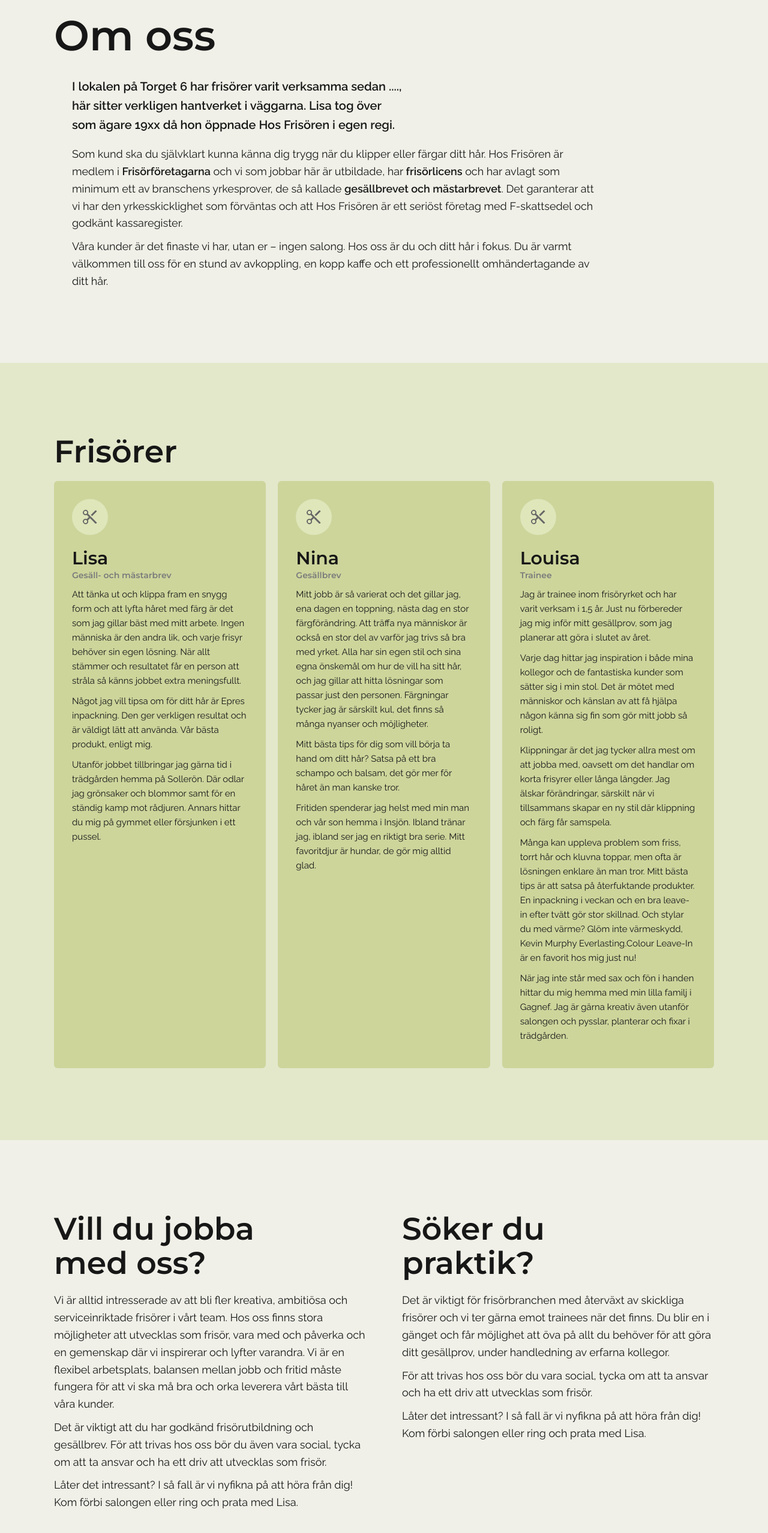
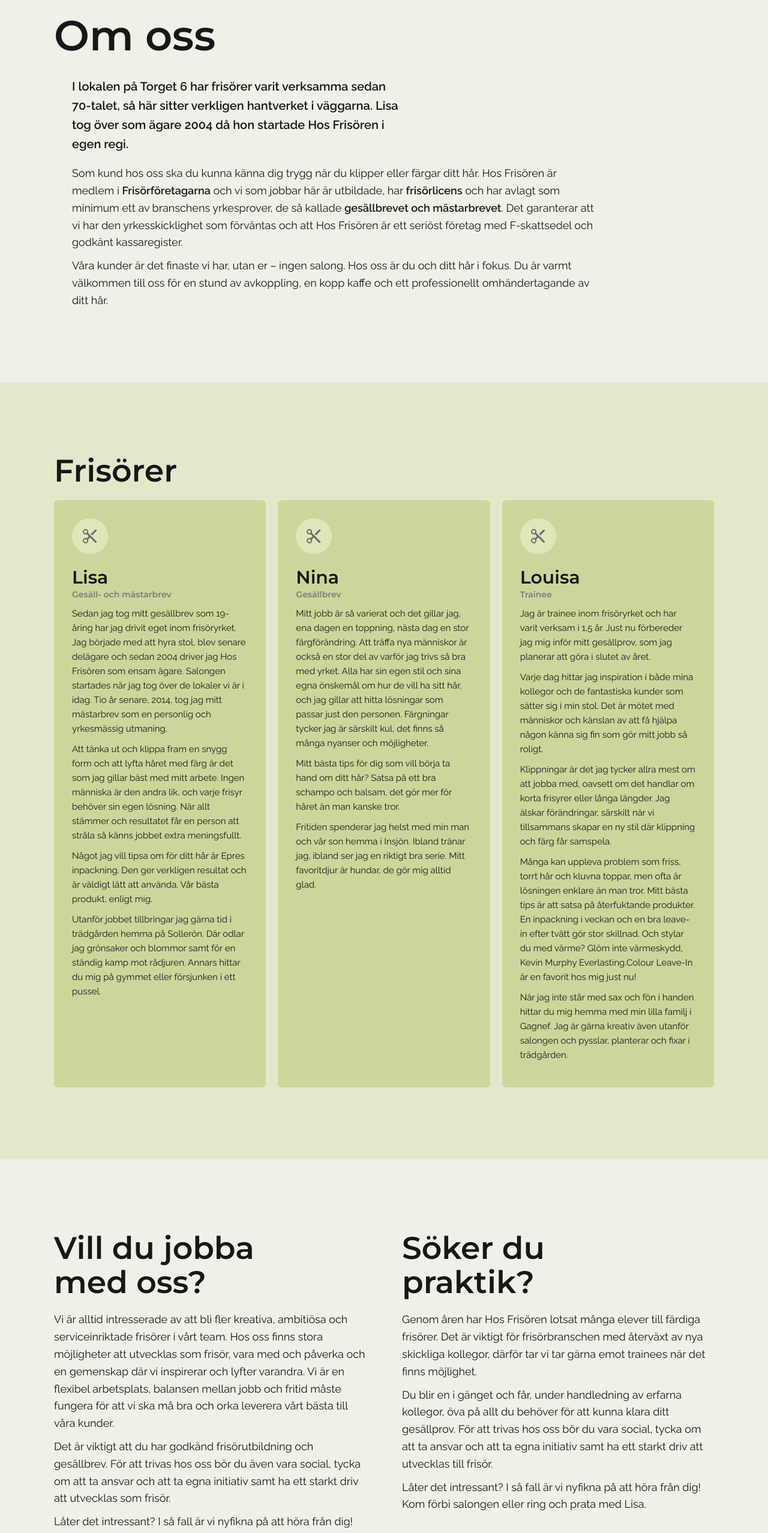
Before and after one commit to Lenanor/hosfrisoren, a Next.js app: page /about in a window 1280 px wide. Shown: the part 160-2716 px from the top of the page at 60% size. Built offline with nearby package versions, Linux system fonts and the light colour scheme.

Commit message:
add text, add vercel.json

```diff
--- a/src/app/open/page.js
+++ b/src/app/open/page.js
@@ -34,7 +34,7 @@ function Open() {
             <span role="img" aria-label="sun">
               ☀️
             </span>{" "}
-            LISA: v.28 och v.29
+            LISA: v.28, v.29 och v.35
           </p>
           <p className={styles.bold}>
             {" "}
--- a/src/content/about-content.js
+++ b/src/content/about-content.js
@@ -1,13 +1,13 @@
 export const introText = (
   <>
     <p>
-      I lokalen på Torget 6 har frisörer varit verksamma sedan ...., här sitter
-      verkligen hantverket i väggarna. Lisa tog över som ägare 19xx då hon
-      öppnade Hos Frisören i egen regi.
+      I lokalen på Torget 6 har frisörer varit verksamma sedan 70-talet, så här
+      sitter verkligen hantverket i väggarna. Lisa tog över som ägare 2004 då
+      hon startade Hos Frisören i egen regi.
     </p>
     <p>
-      Som kund ska du självklart kunna känna dig trygg när du klipper eller
-      färgar ditt hår. Hos Frisören är medlem i{" "}
+      Som kund hos oss ska du kunna känna dig trygg när du klipper eller färgar
+      ditt hår. Hos Frisören är medlem i{" "}
       <a href="https://frisor.se/frisorforetagarna/om-frisorforetagarna">
         Frisörföretagarna
       </a>{" "}
@@ -48,6 +48,14 @@ export const stylistsData = {
       ),
       body: (
         <>
+          <span>
+            Sedan jag tog mitt gesällbrev som 19-åring har jag drivit eget inom
+            frisöryrket. Jag började med att hyra stol, blev senare delägare och
+            sedan 2004 driver jag Hos Frisören som ensam ägare. Salongen
+            startades när jag tog över de lokaler vi är i idag. Tio år senare,
+            2014, tog jag mitt mästarbrev som en personlig och yrkesmässig
+            utmaning.
+          </span>
           <span>
             Att tänka ut och klippa fram en snygg form och att lyfta håret med
             färg är det som jag gillar bäst med mitt arbete. Ingen människa är
@@ -169,7 +177,8 @@ export const careerData = [
         <p>
           Det är viktigt att du har godkänd frisörutbildning och gesällbrev. För
           att trivas hos oss bör du även vara social, tycka om att ta ansvar och
-          ha ett driv att utvecklas som frisör.
+          att ta egna initiativ samt ha ett starkt driv att utvecklas som
+          frisör.
         </p>
         <p>
           Låter det intressant? I så fall är vi nyfikna på att höra från dig!
@@ -184,14 +193,16 @@ export const careerData = [
     body: (
       <>
         <p>
-          Det är viktigt för frisörbranchen med återväxt av skickliga frisörer
-          och vi ter gärna emot trainees när det finns. Du blir en i gänget och
-          får möjlighet att öva på allt du behöver för att göra ditt gesällprov,
-          under handledning av erfarna kollegor.
+          Genom åren har Hos Frisören lotsat många elever till färdiga frisörer.
+          Det är viktigt för frisörbranschen med återväxt av nya skickliga
+          kollegor, därför tar vi tar gärna emot trainees när det finns
+          möjlighet.
         </p>
         <p>
-          För att trivas hos oss bör du vara social, tycka om att ta ansvar och
-          ha ett driv att utvecklas som frisör.
+          Du blir en i gänget och får, under handledning av erfarna kollegor,
+          öva på allt du behöver för att kunna klara ditt gesällprov. För att
+          trivas hos oss bör du vara social, tycka om att ta ansvar och att ta
+          egna initiativ samt ha ett starkt driv att utvecklas till frisör.
         </p>
         <p>
           Låter det intressant? I så fall är vi nyfikna på att höra från dig!
```
Also changed, not shown: src/content/open-content.js (+16 -2 lines), vercel.json (added).
